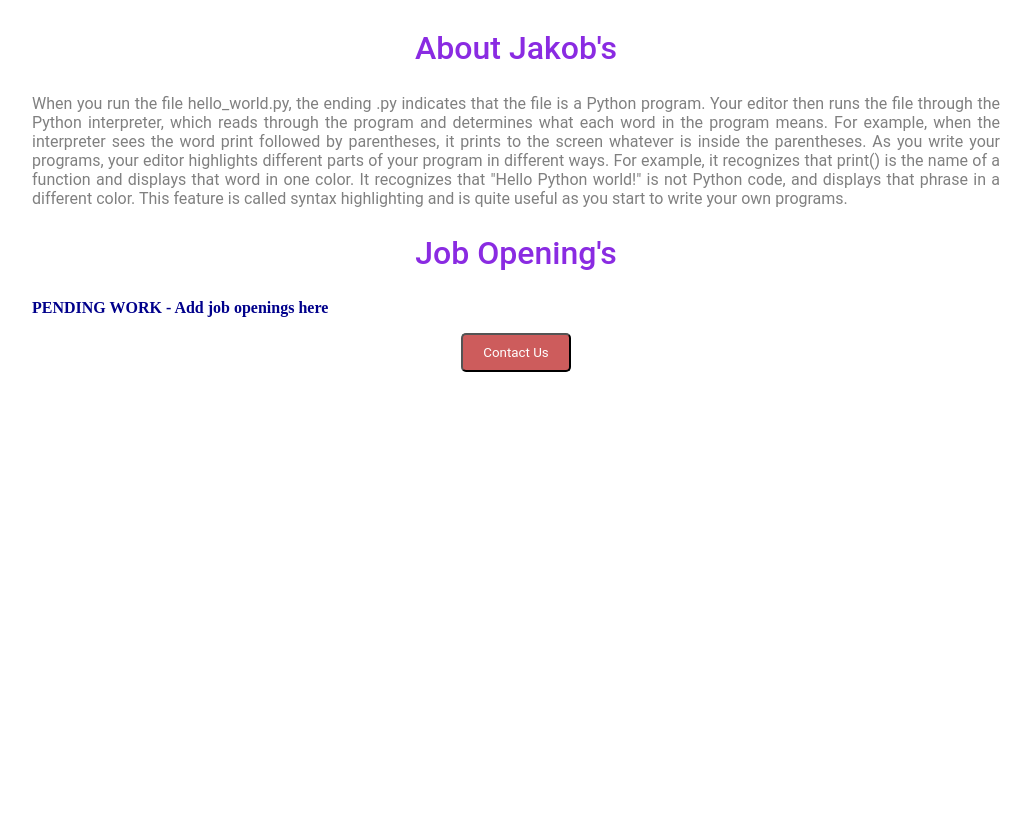
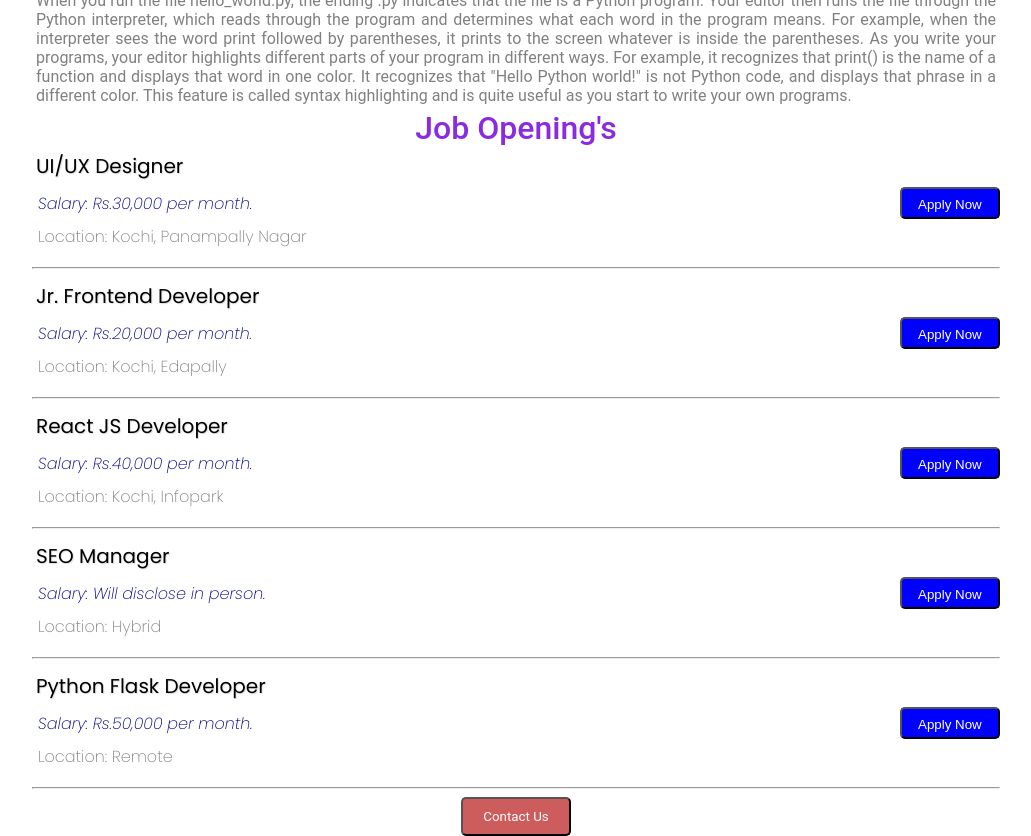
Before and after one commit to jakobvarg/career-portal-v2, a Flask app: page / in a window 1280 px wide. Shown: the part 522-1358 px from the top of the page, without its empty margins (124-1155 px from the left). Before the commit the page ends 894 px from the top, so only its background shows below. Run offline with Flask 3, Linux system fonts and the light colour scheme.

Commit message:
have created dynamic data and connected to html files used list instead of storing in database

```diff
--- a/app.py
+++ b/app.py
@@ -1,10 +1,46 @@
-from flask import Flask, render_template
+from flask import Flask, render_template, jsonify
 
 app = Flask(__name__)
 
+JOBS =  [
+  {
+    'id': 1,
+    'title': 'UI/UX Designer',
+    'location': 'Kochi, Panampally Nagar',
+    'salary': '30,000'
+  },
+  {
+    'id': 2,
+    'title': 'Jr. Frontend Developer',
+    'location': 'Kochi, Edapally',
+    'salary': '20,000'
+  },
+  {
+    'id': 3,
+    'title': 'React JS Developer',
+    'location': 'Kochi, Infopark',
+    'salary': '40,000'
+  },
+  {
+    'id': 4,
+    'title': 'SEO Manager',
+    'location': 'Hybrid',
+  },
+  {
+    'id': 5,
+    'title': 'Python Flask Developer',
+    'location': 'Remote',
+    'salary': '50,000'
+  }
+]
+
 @app.route("/")
 def hellow():
-  return render_template('home.html')
+  return render_template('home.html', jobs=JOBS, company_name="Jakob's IT Jobs")
+
+@app.route("/api/jobs")
+def list_jobs():
+  return jsonify(JOBS)
 
 if __name__ == "__main__":
   app.run(host='0.0.0.0',debug=True)
--- a/templates/home.html
+++ b/templates/home.html
@@ -2,6 +2,11 @@
 <html>
     <head>
         <style>
+            *, ::before, ::after {
+              padding: 0;
+              margin: 0;
+              box-sizing: border-box;
+            }
             #container {
                 margin: auto;
                 max-width: 968px;
@@ -20,6 +25,13 @@
                 color: blueviolet;
                 text-align: center
             }
+            h4 {
+                font-family: Poppins;
+                font-weight: 400;
+                font-size: 1.25rem;
+                text-shadow: 1px 1px 1px #ddd;
+                padding: 4px;
+            }
             #hero {
                 width: 100%;
                 height: 420px;
@@ -30,11 +42,44 @@
                 font-weight: 400;
                 color: grey;
                 text-align: justify;
+                margin: 4px;
             }
-            .para-jobs {
-                font-family: Montserrat;
-                font-weight: 600;
+            .column-1 {
+                float: left;
+                width: 66.66%;
+                height: 120px
+            }
+            .column-2 {
+                float: left;
+                width: 33.33%;
+                height: 120px;
+                text-align: right;
+            }
+            .salary {
+                font-family: Poppins;
+                font-weight: 200;
+                font-size: 1rem;
+                font-style: italic;
                 color: darkblue;
+                padding: 2px;
+            }
+            .location {
+                font-family: Poppins;
+                font-weight: 200;
+                padding: 2px;
+            }
+            hr {
+                margin-bottom: 8px;
+            }
+            .apply-btn {
+                background-color: blue;
+                color: white;
+                border-radius: 5px;
+                padding: 8px;
+                width: 100px;
+                height: 32px;
+                margin-top: 40px;
+                margin-bottom: 8px;
             }
             .btn-container {
                 text-align: center;
@@ -51,10 +96,13 @@
         </style>
         <title>Job Portal - FLASK PROJECT</title>
         <link rel="icon" type="image/x-icon" href="/static/img/favicon.png">
+        <link rel="preconnect" href="https://fonts.googleapis.com">
+        <link rel="preconnect" href="https://fonts.gstatic.com" crossorigin>
+        <link href="https://fonts.googleapis.com/css2?family=Poppins:ital,wght@0,100;0,200;0,300;0,400;0,500;0,600;0,700;0,800;0,900;1,100;1,200;1,300;1,400;1,500;1,600;1,700;1,800;1,900&display=swap" rel="stylesheet">
     </head>
     <body>
     <div id="container">
-        <h1>IT Jobs in Kochi Portal</h1>
+        <h1>{{company_name}} Portal</h1>
         <img id="hero" src="/static/img/banner.webp">
         <h2>About Jakob's</h2>
         <p>When you run the file hello_world.py, the ending .py indicates that the
@@ -70,7 +118,16 @@
             different color. This feature is called syntax highlighting and is quite useful
             as you start to write your own programs.</p>
         <h2>Job Opening's</h2>
-        <p class="para-jobs">PENDING WORK -  Add job openings here</p>
+        <div class="row">
+
+            <div>
+                {% for job in jobs %}
+                    {% include "joblisting.html" %}
+                {% endfor %}
+            </div>
+
+        </div>
+
         <div class="container btn-container">
             <button class="primary-btn">Contact Us</button>
         </div>
--- /dev/null
+++ b/templates/joblisting.html
@@ -0,0 +1,29 @@
+<div class="row">
+
+        <div class="column-1">
+            <h4>{{job['title']}}</h4>
+            {% if 'salary' in job %}
+            <div>
+                <p class="salary">
+                        Salary: Rs.{{job['salary']}} per month.
+                </p>
+            </div>
+            {% else %}
+            <div>
+                <p class="salary">
+                        Salary: Will disclose in person.
+                </p>
+            </div>
+            {% endif %}
+            <div>
+                <p class="location">Location: {{job['location']}}</p>
+            </div>
+        </div>
+
+        <div class="column-2">
+            <div>
+                <button class="apply-btn">Apply Now</button>
+            </div>
+        </div>
+</div>
+<hr>
```
